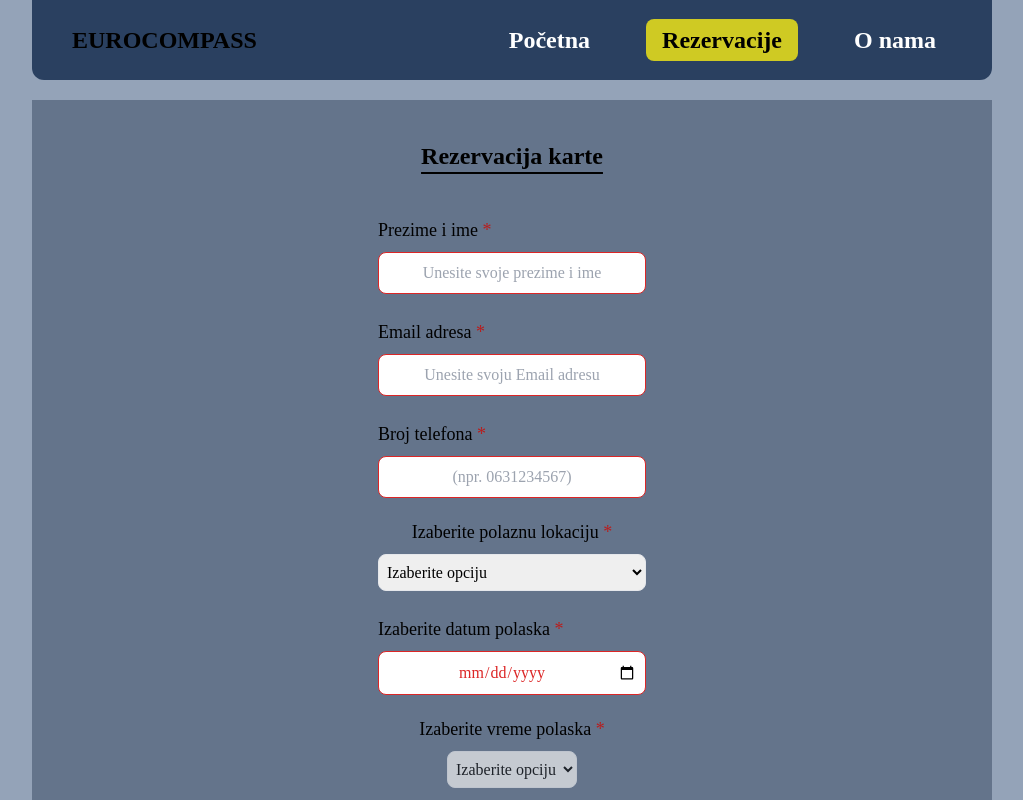
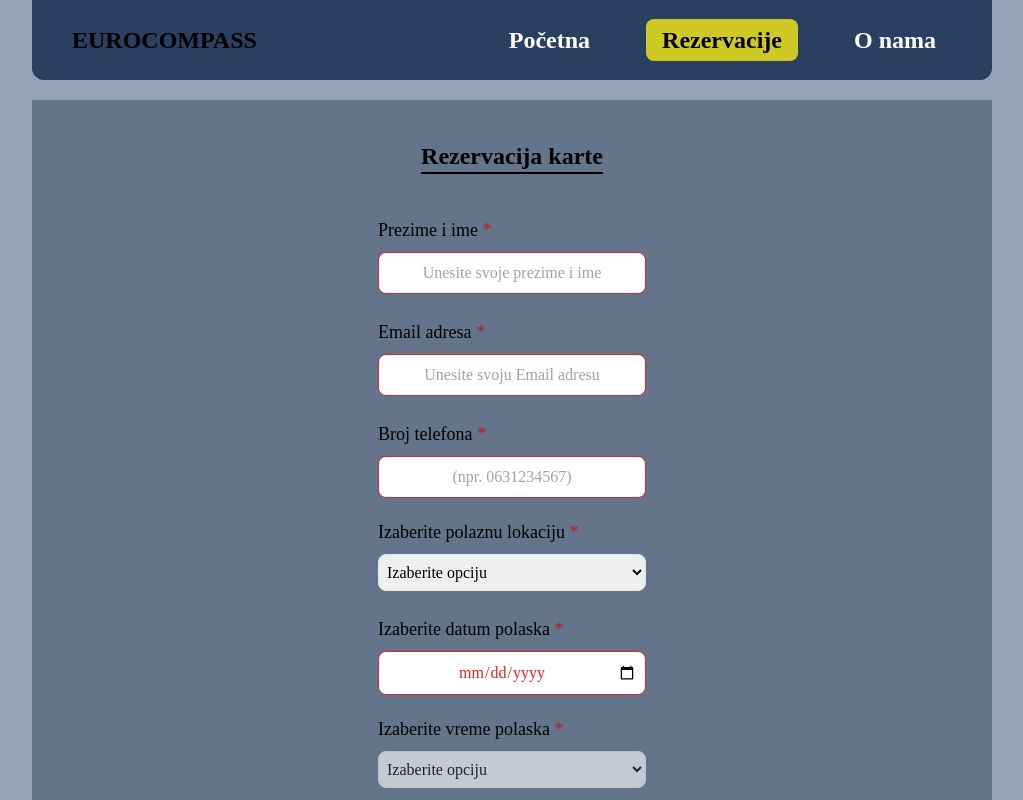
Before and after one commit to minzhoudu/eurocompass-simple, a React (Vite) app: page /rezervacije in a window 1280 px wide. Shown: the top 800 px of the page, without its empty margins (128-1151 px from the left). Built offline with nearby package versions, Linux system fonts and the light colour scheme.

Commit message:
select styling off fix

```diff
--- a/src/shared/components/forms/FormSelect.tsx
+++ b/src/shared/components/forms/FormSelect.tsx
@@ -20,7 +20,7 @@ export const FormSelect = ({
   onChange,
 }: FormSelectProps) => {
   return (
-    <div className="mt-5 flex flex-col items-center gap-2">
+    <div className="mt-5 flex flex-col gap-2">
       <label className="text-lg">
         {text} {required && <span className="text-red-700">*</span>}
       </label>
```
